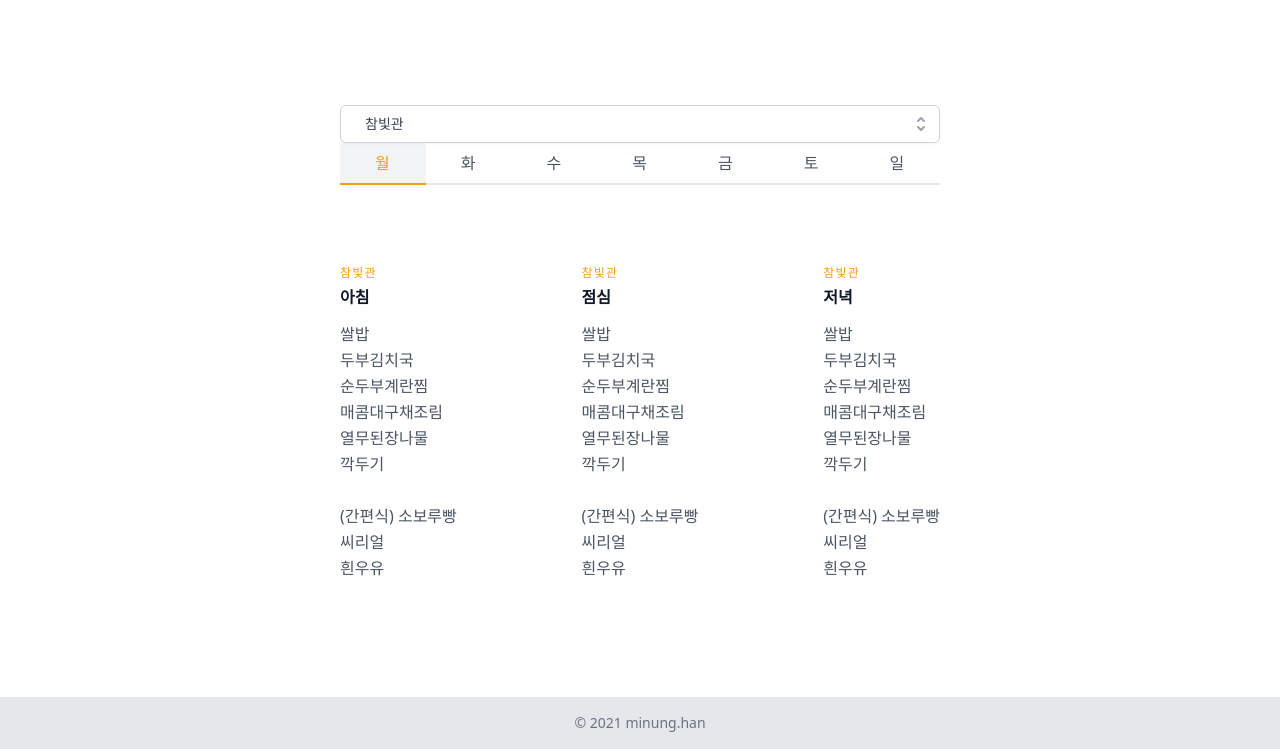
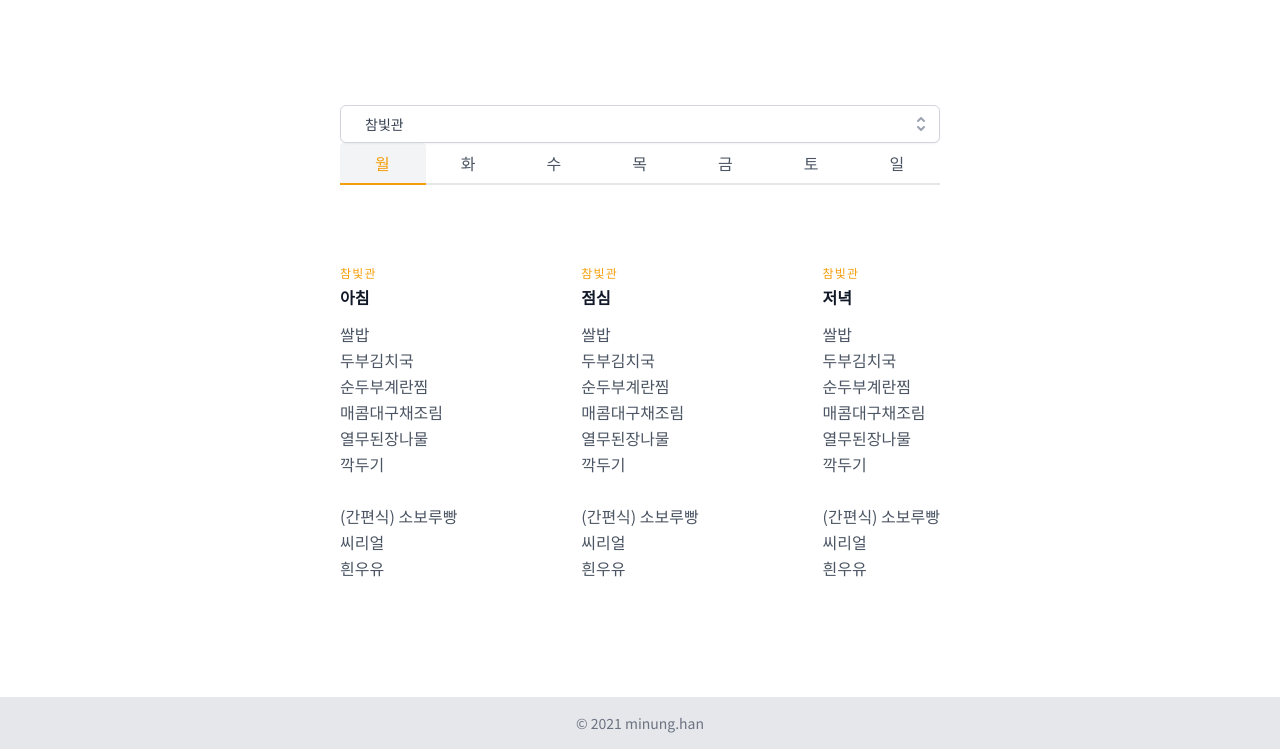
Before and after one commit to hmu332233/-LetMeKnow.jbnu--page, a Gatsby site: page / in a window 1280 px wide. Shown: the part 67-816 px from the top of the page. Built offline with nearby package versions, Linux system fonts and the light colour scheme; Gatsby itself is replaced by a stand-in of ours.

Commit message:
feat: 폰트 변경

```diff
--- a/gatsby-browser.js
+++ b/gatsby-browser.js
@@ -5,5 +5,5 @@
  */
 
 // You can delete this file if you're not using it
-
+import '@fontsource/noto-sans-kr';
 import './src/styles/global.css';
--- a/package.json
+++ b/package.json
@@ -25,6 +25,7 @@
     }
   },
   "dependencies": {
+    "@fontsource/noto-sans-kr": "^4.1.0",
     "autoprefixer": "^10.2.1",
     "classnames": "^2.2.6",
     "gatsby": "^2.26.1",
--- a/src/styles/global.css
+++ b/src/styles/global.css
@@ -1,3 +1,9 @@
 @tailwind base;
 @tailwind components;
 @tailwind utilities;
+
+body {
+  font-family: 'Noto Sans KR', sans-serif;
+  -webkit-text-size-adjust: antialiased;
+  -moz-osx-font-smoothing: grayscale;
+}
```
Also changed, not shown: 1 other file.
